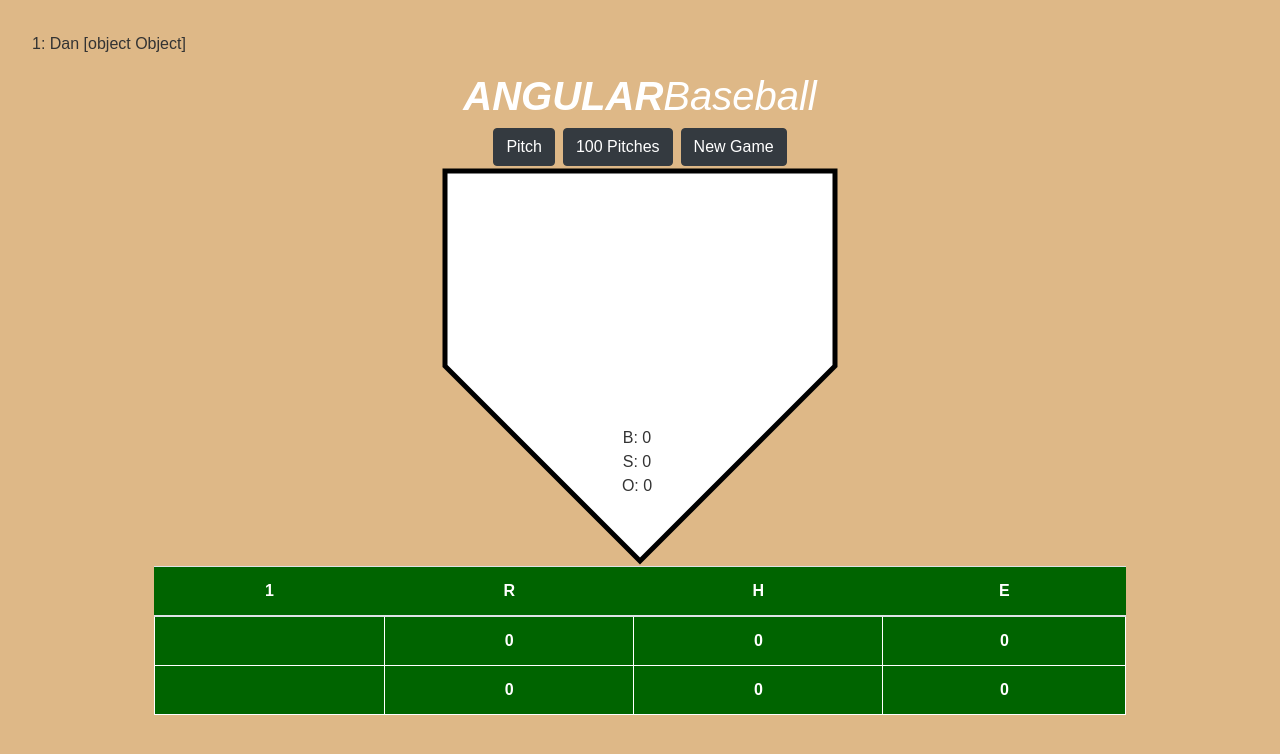
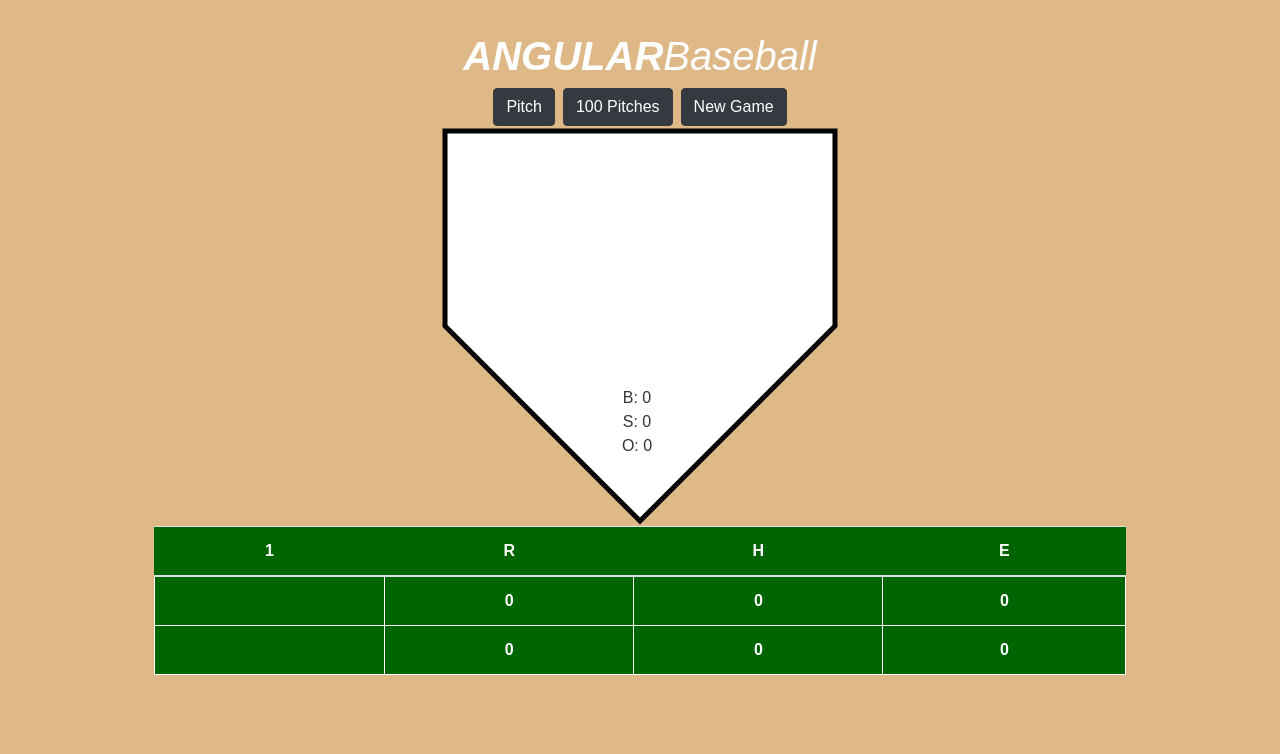
Before and after one commit to dangrussell/angular-baseball, an Angular app in the folder angular-baseball/: page / in a window 1280 px wide. Shown: the top 754 px of the page. Built offline with nearby package versions, Linux system fonts and the light colour scheme.

Commit message:
Commiting uncommitteds

```diff
--- a/angular-baseball/src/app/app.component.html
+++ b/angular-baseball/src/app/app.component.html
@@ -1,5 +1,5 @@
 <div class="app">
-  <app-players></app-players>
+  <!--<app-players></app-players>-->
   <div style="text-align:center;">
     <h1 *ngIf="varService.titleHTML" [innerHtml]="varService.titleHTML"></h1>
 
--- a/angular-baseball/src/app/players/players.component.ts
+++ b/angular-baseball/src/app/players/players.component.ts
@@ -1,5 +1,5 @@
 import { Component, OnInit } from '@angular/core';
-import { Player } from '../player';
+import { Player } from './player';
 
 @Component({
   selector: 'app-players',
```
Also changed, not shown: angular-baseball/package.json (+7 -7 lines), angular-baseball/src/app/game.service.ts (indentation only), angular-baseball/src/app/players/player.ts (renamed from angular-baseball/src/app/player.ts), 2 other files (tests, documents, lock files or other folders).
